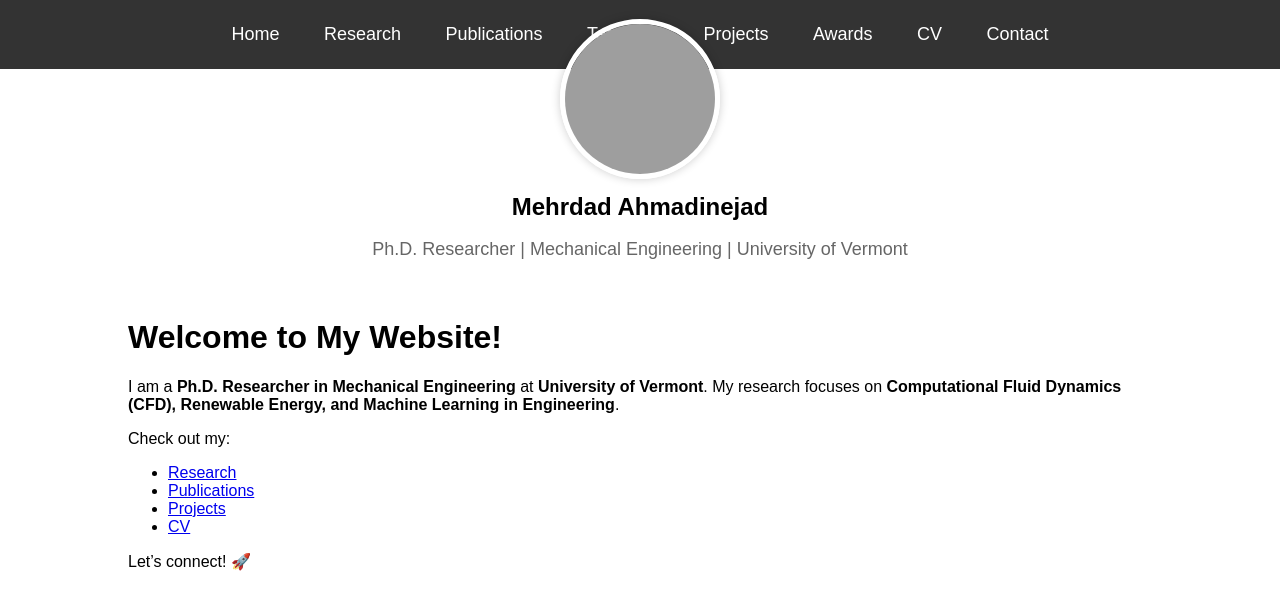
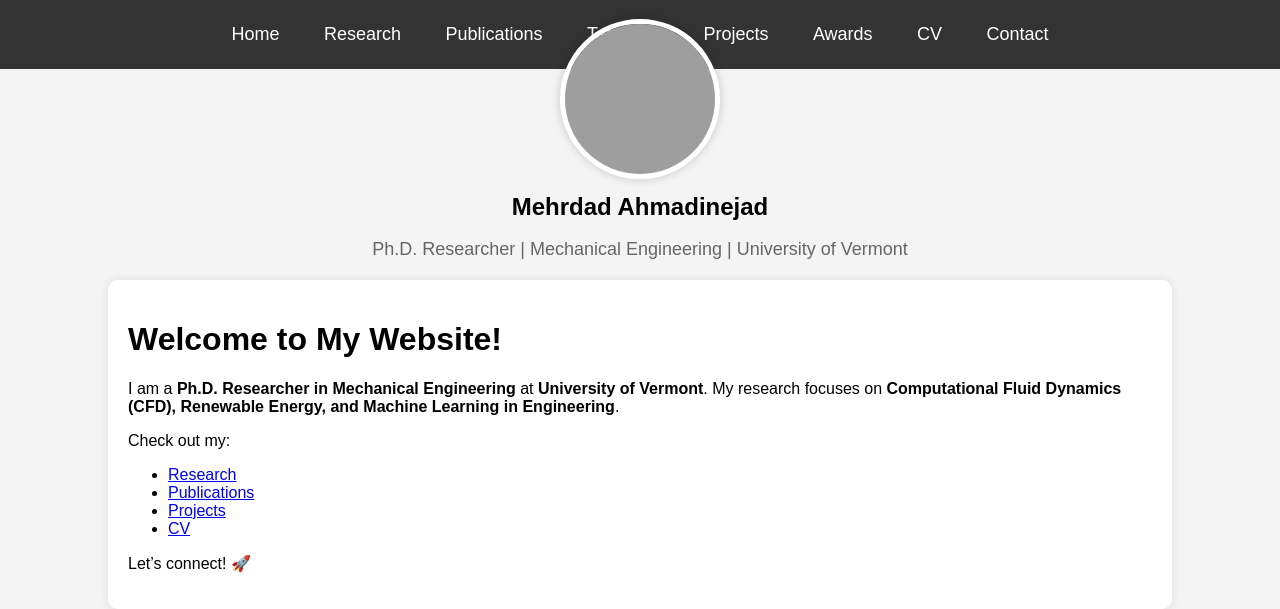
Before and after one commit to Mehrdad-Ahmadinejad/Mehrdad1, a Jekyll site: the page built from index.md, in a window 1280 px wide. Shown: the part 300-909 px from the top of the page. Built offline with Jekyll 4.4.1, drawn with Linux system fonts in a browser that asks for light colours; grey boxes are pictures that could not be loaded.

Commit message:
Update default.html

```diff
--- a/_layouts/default.html
+++ b/_layouts/default.html
@@ -1,12 +1,17 @@
 <!DOCTYPE html>
-<html>
+<html lang="en">
 <head>
+    <meta charset="UTF-8">
+    <meta name="viewport" content="width=device-width, initial-scale=1.0">
     <title>{{ page.title }}</title>
+
     <style>
+        /* General Page Styling */
         body {
             font-family: Arial, sans-serif;
             margin: 0;
             padding: 0;
+            background-color: #f4f4f4;
         }
 
         /* Background Image Section */
@@ -63,10 +68,15 @@
             color: #666;
         }
 
+        /* Main Content Section */
         .container {
             width: 80%;
             margin: auto;
             padding: 20px;
+            background-color: white;
+            box-shadow: 0px 0px 10px rgba(0, 0, 0, 0.1);
+            border-radius: 10px;
+            margin-top: 20px;
         }
     </style>
 </head>
```
